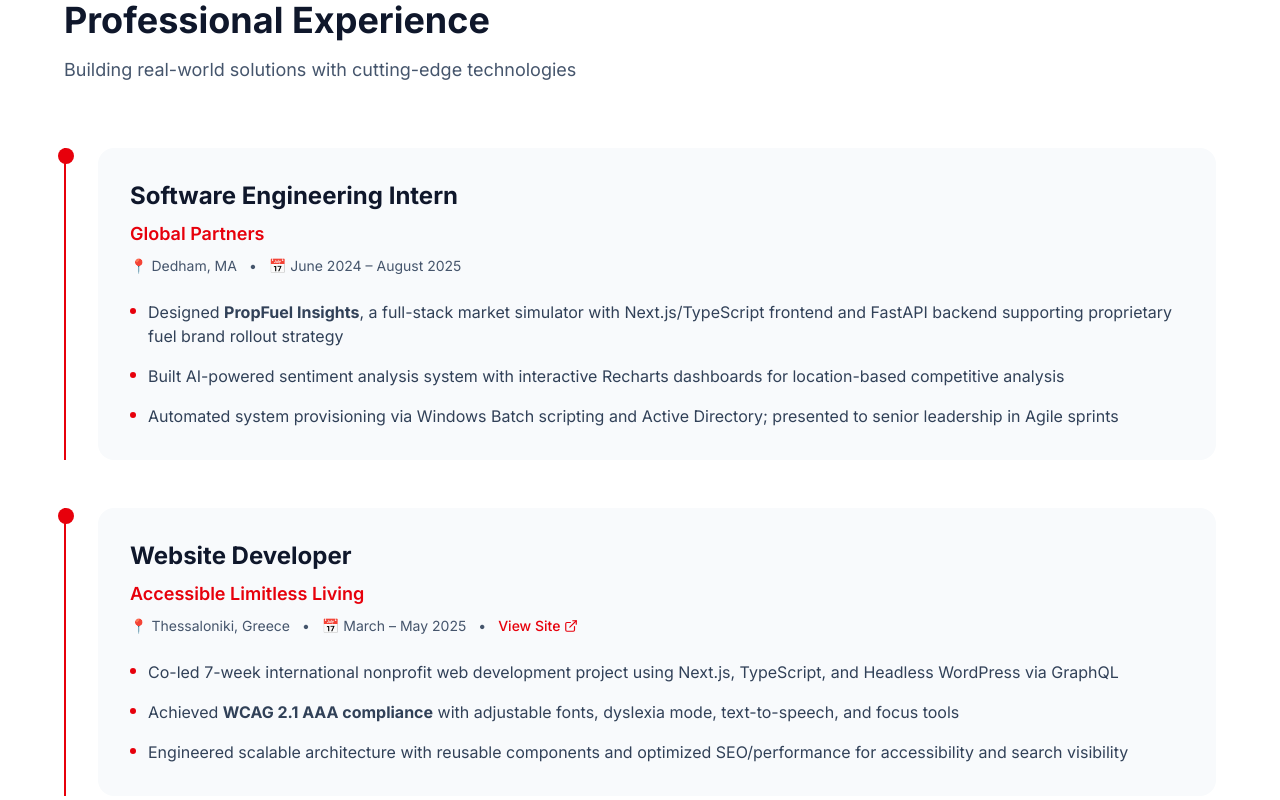
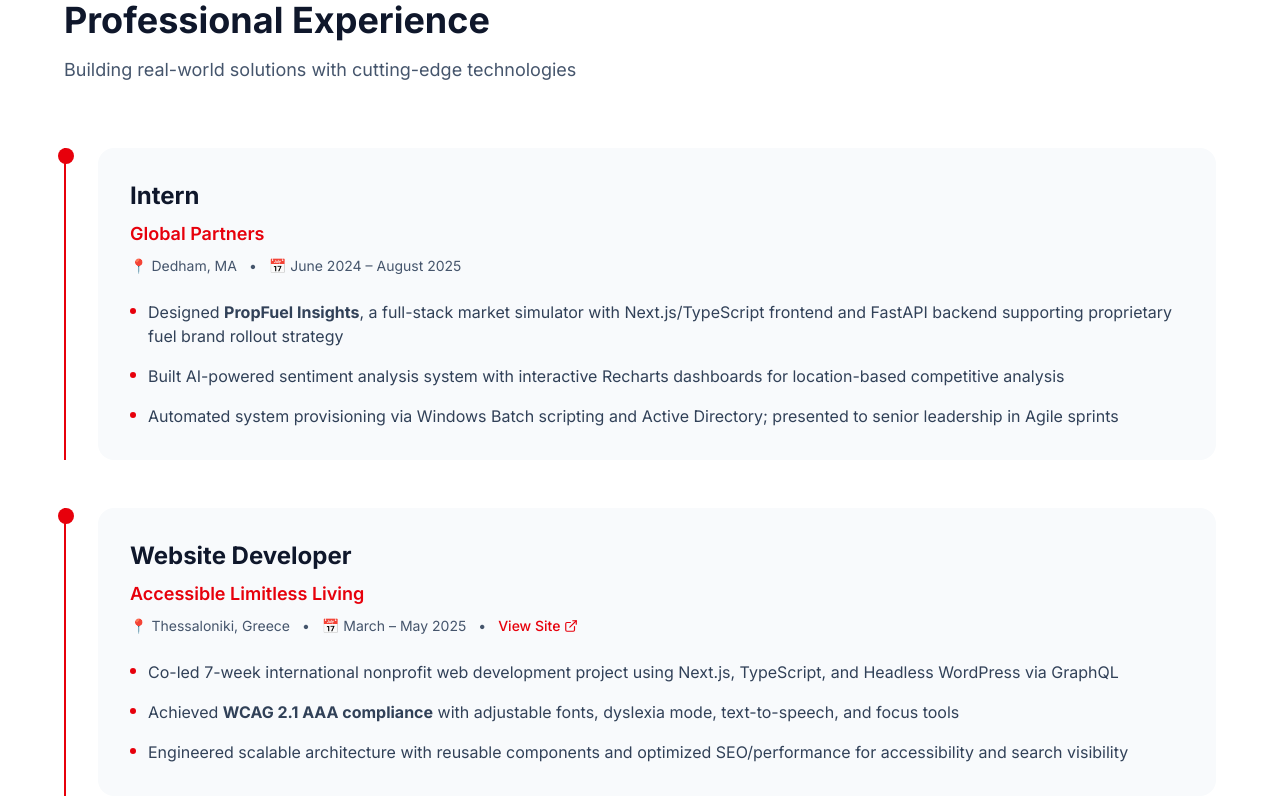
Before and after one commit to EKnorring14/ethan-knorring-portfolio, a Next.js app: page / in a window 1280 px wide. Shown: the part 1509-2309 px from the top of the page. Built offline with nearby package versions, Linux system fonts and the light colour scheme.

Commit message:
keeping it real

```diff
--- a/components/Portfolio.tsx
+++ b/components/Portfolio.tsx
@@ -197,7 +197,7 @@
               <div className="bg-slate-50 p-8 rounded-2xl">
                 <div className="flex flex-col lg:flex-row lg:justify-between lg:items-start mb-6">
                   <div>
-                    <h3 className="text-2xl font-bold text-slate-900 mb-2">Software Engineering Intern</h3>
+                    <h3 className="text-2xl font-bold text-slate-900 mb-2">Intern</h3>
                     <p className="text-red-600 font-semibold text-lg mb-2">Global Partners</p>
                     <div className="flex flex-wrap gap-3 text-sm text-slate-600">
                       <span>📍 Dedham, MA</span>
```
